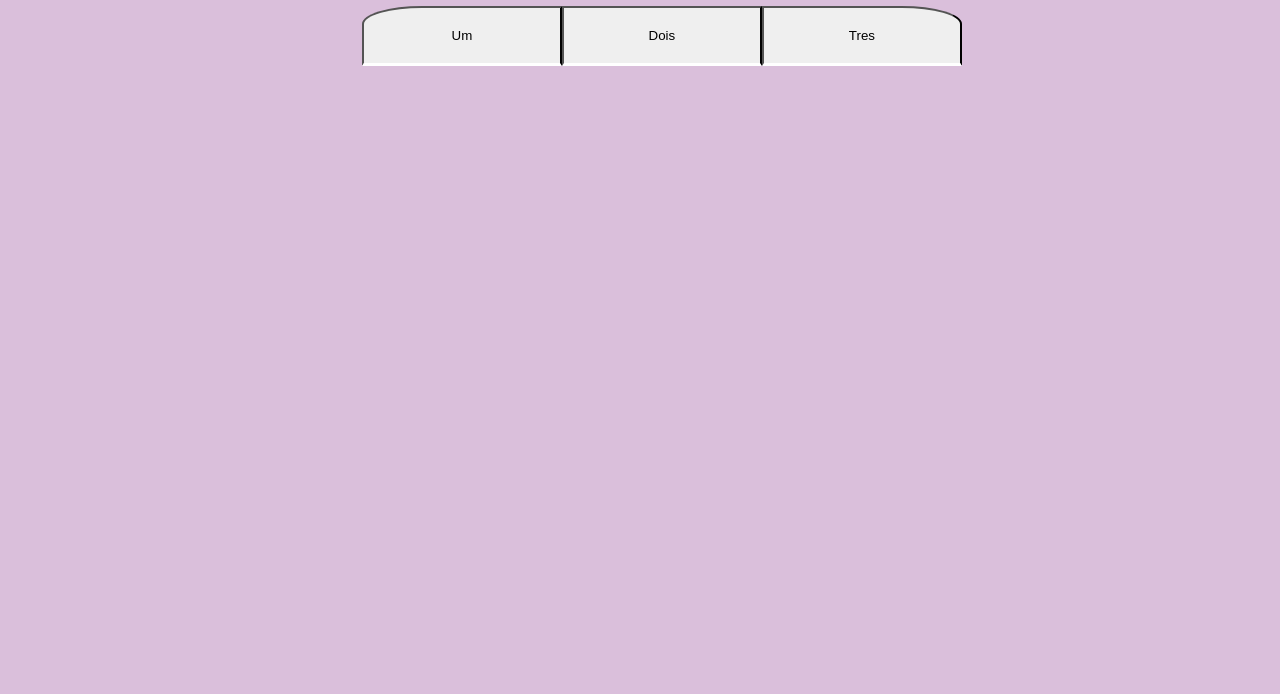
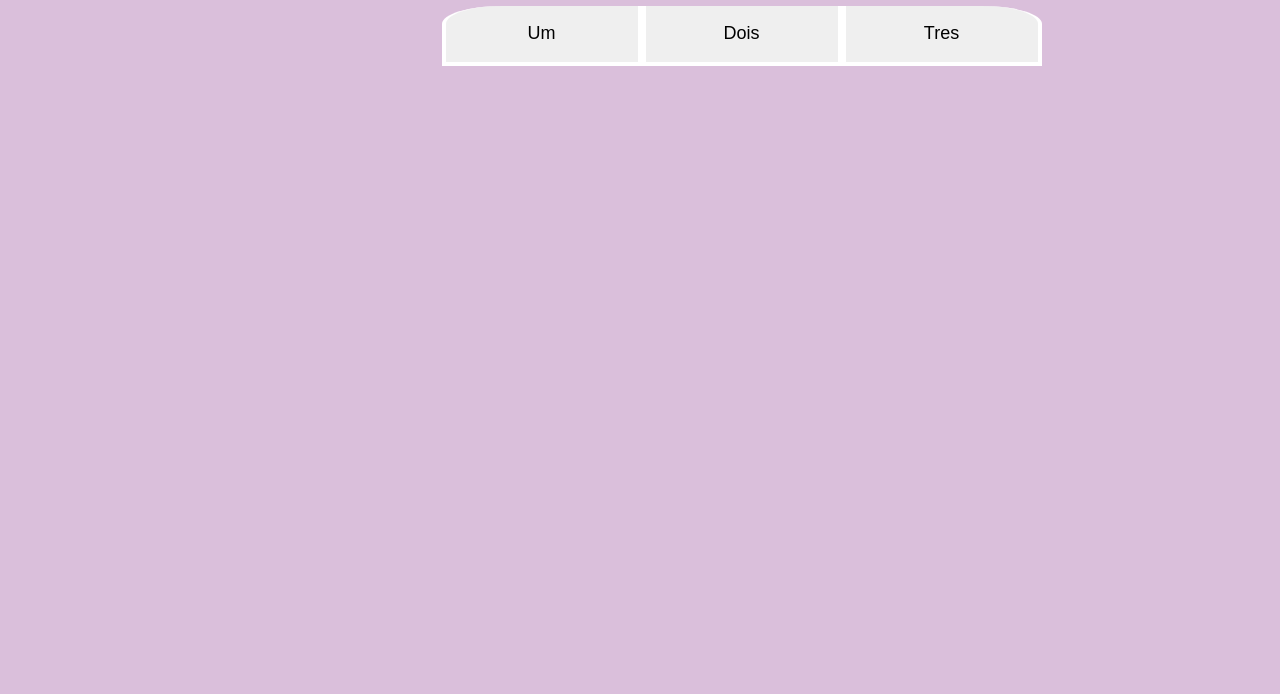
Before and after one commit to Luanathaianytidresilveira/menu1, a plain HTML site: page index.html in a window 1280 px wide. Shown: the part 106-800 px from the top of the page. Drawn offline with Linux system fonts and the light colour scheme.

Commit message:
Update style.css

```diff
--- a/style.css
+++ b/style.css
@@ -3,6 +3,7 @@
     --cor_botao_n_clic:rgb(81, 81, 252);
     --cor_fundo:rgb(218, 191, 219);
     --cor_titulo:rgb(179, 0, 140);
+    --cor_botao_fundo: rgb(255, 255, 255);
 }
 body{
     background-color:var(--cor_fundo);
@@ -16,7 +17,8 @@ h1{
     display: flex;
     text-align:center;
     border-radius:00%;
-    margin-left: 20%;
+    margin-left: 27%;
+    flex-direction: row;
 }
 button{
     border-bottom: solid white 3px;
@@ -32,6 +34,15 @@ button{
 .botao{
     height: 60px;
     width: 200px;
+    display: flex;
+    justify-content: center;
+    padding: 1em;
+    font-size: 18px;
+    align-items: center;
+    border-bottom: 4px solid var(--cor_botao_fundo);
+    border-left: 4px solid var(--cor_botao_fundo);
+    border-right: 4px solid var(--cor_botao_fundo);
+    border-top: none;
 }
 .botao:first-child{
     border-radius: 30% 0 0 0;
@@ -51,3 +62,7 @@ footer{
     grid-area: rod;
     text-align: center;
 }
+.acionado{
+    background-color: var(--cor_botao_clicado);
+    border-bottom: 4px solid white;
+}
```
